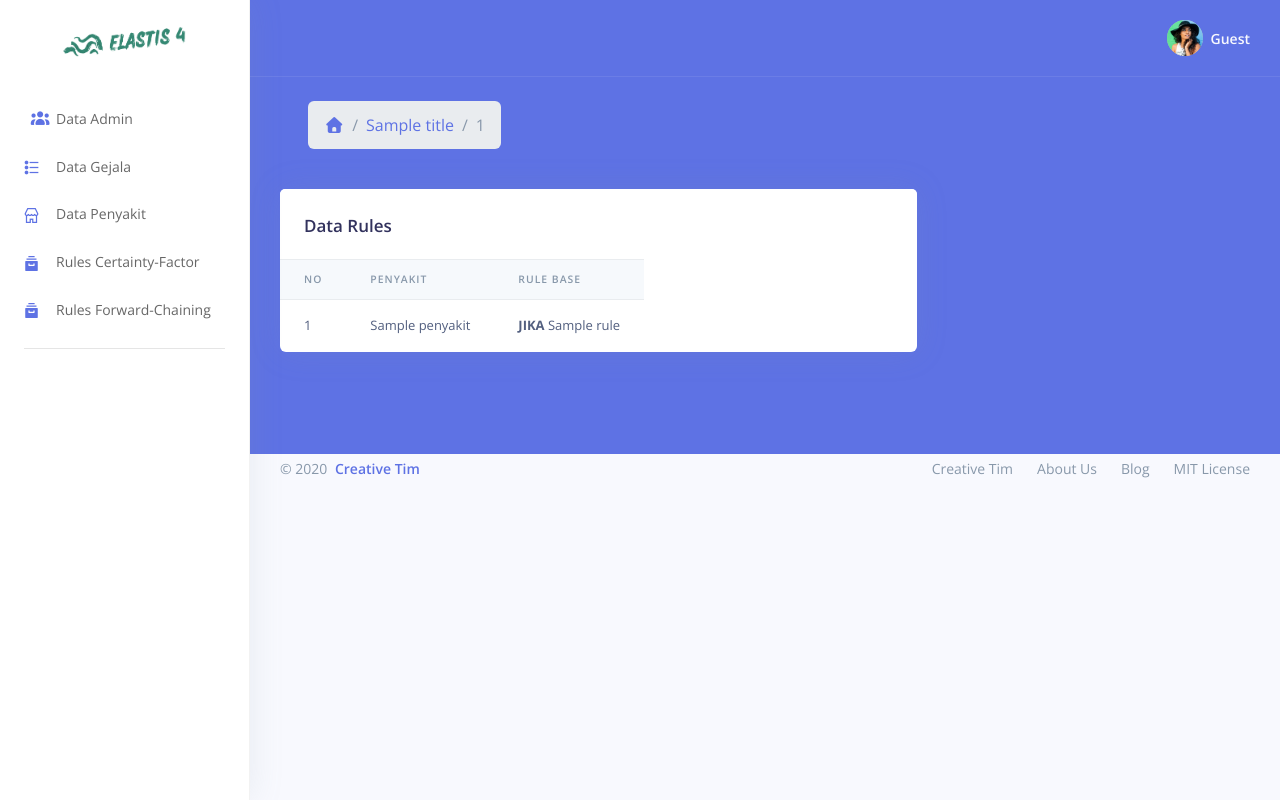
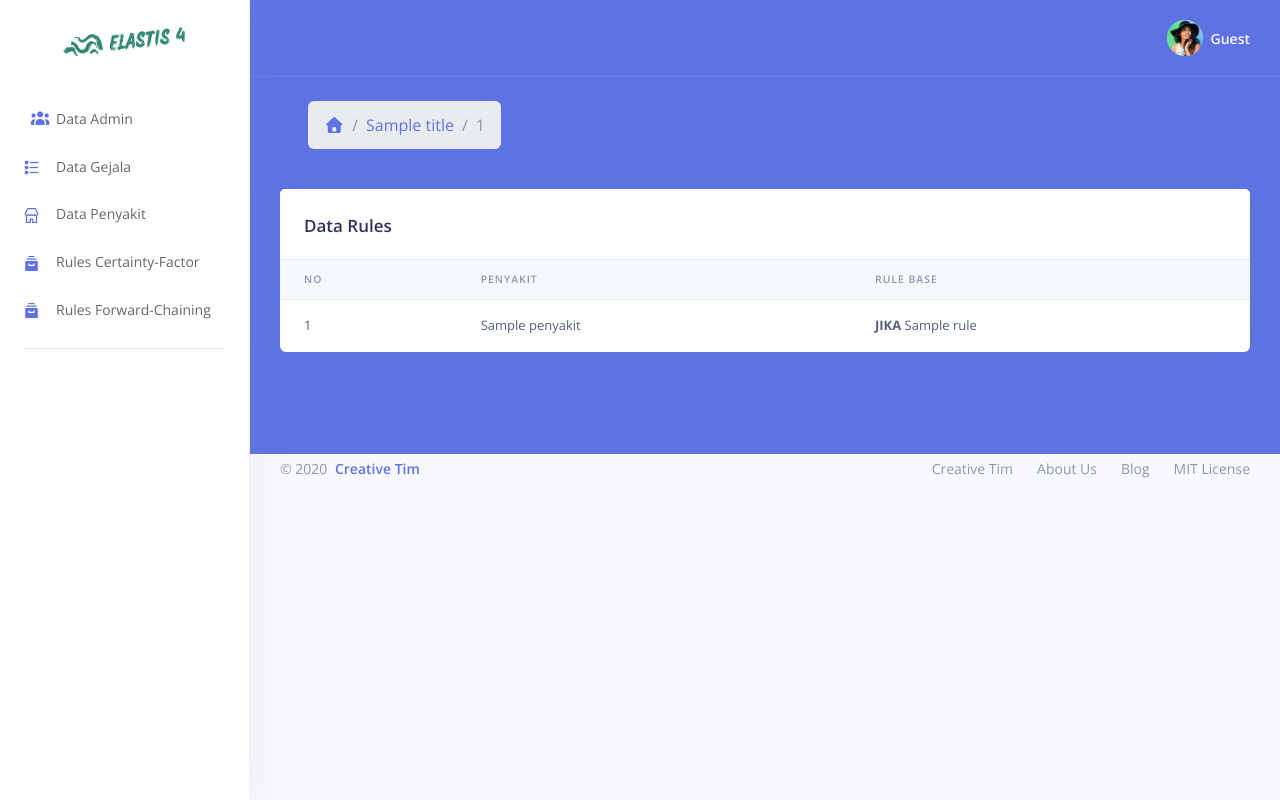
Before and after one commit to wilantar05/spkaret, a CodeIgniter app: the page made by application/views/admin/rules/indexfc.php in a window 1280 px wide. Run offline with CodeIgniter, Linux system fonts and the light colour scheme; the template is opened without the code that fills it: most values are stand-ins (such as "Sample title", 1, 10 or a date in 2020); data that the repository does not hold is empty; style sheets or scripts are compiled from the project's sources; some libraries are stand-ins or nearby versions.

Commit message:
[Krishna] Detail-detail kecil

```diff
--- a/application/models/Admin_rules.php
+++ b/application/models/Admin_rules.php
@@ -44,6 +44,7 @@ class Admin_rules extends CI_Model
         $this->db->join("tb_penyakit", "tb_penyakit.id_penyakit = tb_rules.id_penyakit");
         $this->db->join("tb_gejala", "tb_gejala.id_gejala = tb_rules.id_gejala");
         $this->db->order_by("idPenyakit");
+        $this->db->order_by("idGejala");
         $this->db->limit($limit, $start);
         $data = $this->db->get()->result_array();
         return $data;
--- a/application/views/admin/rules/indexfc.php
+++ b/application/views/admin/rules/indexfc.php
@@ -20,14 +20,14 @@
 
 			<!-- Card stats -->
 			<div class="row">
-				<div class="col-xl-8 col-md-8">
+				<div class="col-xl-12 col-md-12">
 					<div class="card">
 						<!-- Card header -->
 						<div class="card-header border-0">
 							<div class="mt-1 mx-1">
 							</div>
 							<div class="row align-items-center">
-								<div class="col-8">
+								<div class="col-12">
 									<h3 class="mb-0">Data Rules</h3>
 								</div>
 
@@ -35,7 +35,8 @@
 						</div>
 						<!-- Light table -->
 
-						<table class="table align-items-center table-responsive">
+						<div class = "table-responsive">
+						<table class="table table-hover">
 							<thead class="thead-light">
 								<tr>
 									<th scope="col">No</th>
@@ -86,6 +87,7 @@
 								<?php } ?>
 							</tbody>
 						</table>
+									</div>
 						<!-- Card footer -->
 
 					</div>
```
